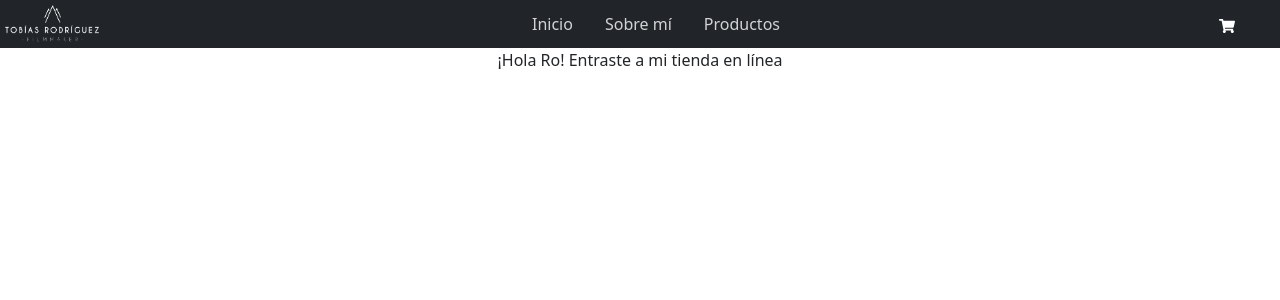
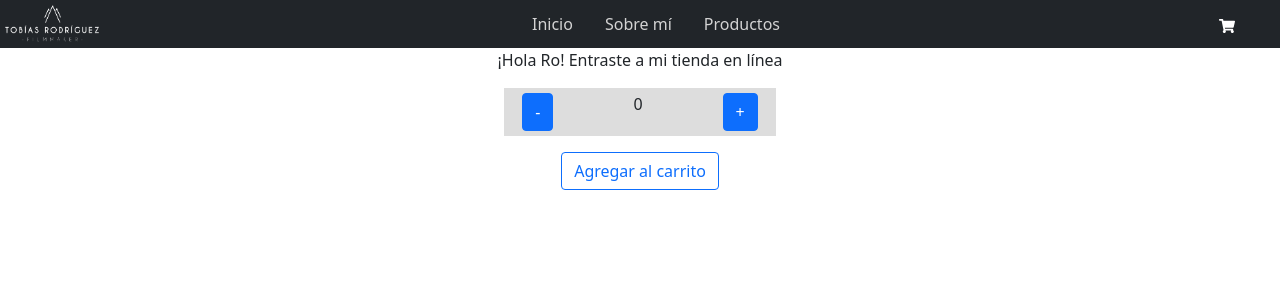
Before and after one commit to rociogirardini/ecommerce, a React (Create React App) app: page / in a window 1280 px wide. Shown: the top 300 px of the page. Built offline with nearby package versions, Linux system fonts and the light colour scheme.

Commit message:
Creación de botón ItemCount - Contador de stock

```diff
--- a/src/App.css
+++ b/src/App.css
@@ -37,3 +37,23 @@
   justify-content: center;
   align-items: center;
 }
+.countSpace{
+  display: flex;
+  justify-content: center;
+  align-items: center;
+  height: 3rem;
+  width: 17rem;
+  background-color: rgb(221, 221, 221);
+  margin-right:auto;
+  margin-left: auto;
+}
+.countSpace button{
+  margin: 5rem;
+}
+
+.btn__agregarCarrito{
+  display: flex;
+  justify-content: center;
+  align-items: center;
+  margin-top:1rem;
+}
--- a/src/App.js
+++ b/src/App.js
@@ -3,11 +3,13 @@ import Navbar from './components/Navbar';
 import "bootstrap/dist/css/bootstrap.css";
 import "bootstrap/dist/js/bootstrap.bundle.min.js";
 import PropGreeting from './components/ItemListContainer';
+import ItemCount from './components/ItemCount';
 function App() {
   return (
     <div className="App">
-      <Navbar/>
-      <PropGreeting props="Ro"/>
+      <Navbar />
+      <PropGreeting props="Ro" />
+      <ItemCount />
     </div>
   );
 }
--- /dev/null
+++ b/src/components/ItemCount.js
@@ -0,0 +1,18 @@
+import { useState } from 'react';
+function ItemCount() {
+    const [contador, setContador] = useState(0);
+    return (
+        <div>
+            <div className="countSpace">
+                <button className="btn btn-primary" onClick={() => setContador(contador - 1)}>-</button>
+                <p>{contador}</p>
+                <button className="btn btn-primary" onClick={() => setContador(contador + 1)}>+</button>
+            </div>
+            <div className="btn__agregarCarrito">
+            <button className='btn btn-outline-primary'>Agregar al carrito</button>
+            </div>
+        </div>
+    );
+}
+
+export default ItemCount;
```
